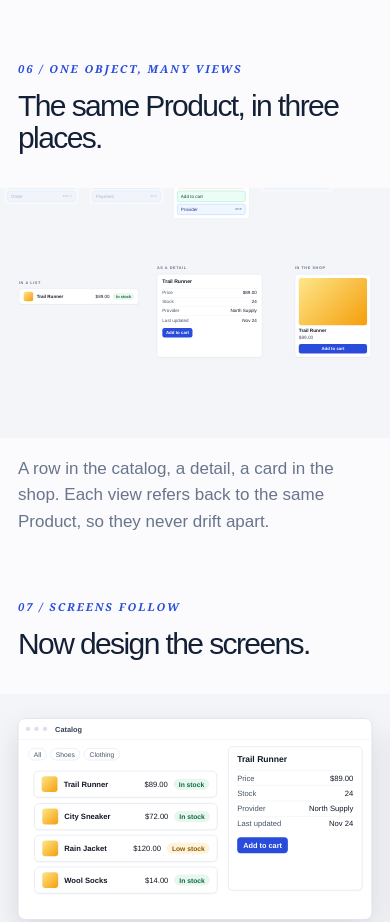
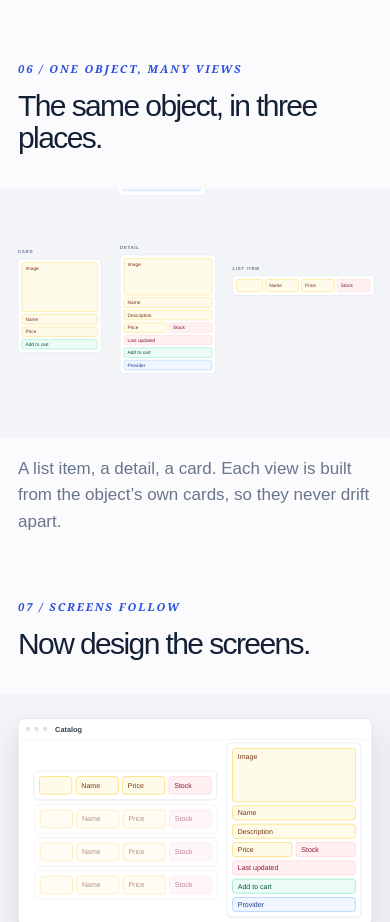
Before and after one commit to FabioGiacometti/thinkingincards, a website built with Vite: page index.html in a window 390 px wide. Shown: the part 3678-4600 px from the top of the page. Built offline with nearby package versions, Linux system fonts and the light colour scheme.

Commit message:
Story step 06: views built from card blocks grow out of their sources (Card from Order's nested Product, Detail from the whole object, List item from Provider's nested Product)
Co-Authored-By: Claude Sonnet 5.5 <noreply@anthropic.com>

```diff
--- a/index.html
+++ b/index.html
@@ -21,8 +21,8 @@ nav+.nav-actions{margin-left:0}</style><link rel="stylesheet" href="story.css"><
 <p>A Product has a name, a price and a picture. It has details people check, like stock. And it has things people do with it, like adding it to a cart.</p></article><article class="story-step"><span class="num">03 / Nest them</span><h2>Connect them the way people think about them.</h2>
 <p>An Order includes Products, so Product goes inside Order as a card. The connection is now written down, not just assumed.</p></article><article class="story-step"><span class="num">04 / Work it out together</span><h2>One model the whole team can point at.</h2>
 <p>Product, design, engineering, operations and finance discuss the same model. Questions come up early, and get settled before anyone designs a screen.</p></article><article class="story-step"><span class="num">05 / Actions and roles</span><h2>Decide what people can do, and who.</h2>
-<p>List the actions on each object, then mark which roles can take them. Questions about permissions come up now, not in review.</p></article><article class="story-step"><span class="num">06 / One object, many views</span><h2>The same Product, in three places.</h2>
-<p>A row in the catalog, a detail, a card in the shop. Each view refers back to the same Product, so they never drift apart.</p></article><article class="story-step"><span class="num">07 / Screens follow</span><h2>Now design the screens.</h2>
+<p>List the actions on each object, then mark which roles can take them. Questions about permissions come up now, not in review.</p></article><article class="story-step"><span class="num">06 / One object, many views</span><h2>The same object, in three places.</h2>
+<p>A list item, a detail, a card. Each view is built from the object’s own cards, so they never drift apart.</p></article><article class="story-step"><span class="num">07 / Screens follow</span><h2>Now design the screens.</h2>
 <p>On a structure the team already agreed on. That is the whole idea: product structure first.</p>
 <a class="button" href="https://app.thinkingin.cards/login?mode=signup">Start</a></article></div>
 <div class="story-stage-wrap" aria-hidden="true"><div class="story-stage">
--- a/story.css
+++ b/story.css
@@ -254,3 +254,22 @@ main:has(.story){overflow:clip}
 .view .shop-card .name{font-size:13px;font-weight:600}
 .view .shop-card .price{font-size:13px;color:#475569}
 .view .shop-card .btn{margin-top:4px;text-align:center}
+
+/* Views made of card blocks (like the Views in the app). While waiting on its source a view looks like that
+   source (a nested card or the whole object); in step 6 it grows into its own shape. */
+.view{transition:left var(--t) var(--ease),top var(--t) var(--ease),width var(--t) var(--ease),height var(--t) var(--ease),
+  opacity .2s ease,background .5s var(--ease),border-color .5s var(--ease)}
+.view.at-source.from-nested{background:var(--blue-bg);border-color:var(--blue-bd)}
+.view .vframe{display:flex;flex-direction:column;gap:6px;padding:8px;height:100%;transition:opacity .5s var(--ease) .25s}
+.view.at-source .vframe{opacity:0;transition-delay:0s}
+.view .vframe.vrow,.view .vrow{flex-direction:row;align-items:stretch}
+.view .vrow{display:flex;gap:6px}.view .vrow > .vb{flex:1}
+.vb{border:1px solid;border-radius:5px;min-height:24px;padding:0 8px;display:flex;align-items:center;font-size:11.5px;font-weight:500;white-space:nowrap;overflow:hidden}
+.vb.tall{flex:1;min-height:60px;align-items:flex-start;padding-top:6px}
+.vb.square{width:30px;padding:0;justify-content:center}.vb.square span{display:none}
+.vb.grow{flex:1}
+.vb-attribute{background:var(--amber-bg);border-color:var(--amber-bd);color:var(--amber-ink)}
+.vb-metadata{background:var(--rose-bg);border-color:var(--rose-bd);color:var(--rose-ink)}
+.vb-cta{background:var(--emerald-bg);border-color:var(--emerald-bd);color:var(--emerald-ink)}
+.vb-nested{background:var(--blue-bg);border-color:var(--blue-bd);color:var(--blue-ink)}
+.view.repeat{opacity:.55}
--- a/story.js
+++ b/story.js
@@ -141,7 +141,7 @@ const CAMERA = [
   { x: orderCol.x - 50, y: BOARD_Y - 30, w: productCol.x + COL_W - orderCol.x + 100, h: 400 },
   { x: 0, y: 80, w: 1200, h: 540 },
   { x: 0, y: 70, w: 1200, h: 450 },
-  { x: 40, y: 400, w: 1100, h: 450 },
+  { x: 40, y: 90, w: 1100, h: 800 },
   { x: 60, y: 540, w: 1070, h: 370 },
 ]
 // On a phone the stage is narrow: frame fewer columns so cards stay readable.
@@ -149,17 +149,33 @@ const CAMERA_MOBILE = {
   0: { x: 40, y: 175, w: 900, h: 250 },
   4: { x: 10, y: 100, w: 720, h: 530 },
   5: { x: 10, y: 90, w: 720, h: 420 },
-  6: { x: 50, y: 575, w: 1010, h: 285 },
+  6: { x: 240, y: 575, w: 880, h: 330 },
   7: { x: 60, y: 540, w: 600, h: 370 },
 }
 const CRUMB = ['Commerce', 'Commerce · Objects', 'Commerce · Objects', 'Commerce · Objects', 'Commerce · Objects',
   'Commerce · Access', 'Commerce · Views', 'Commerce · Screens']
 
-// Views of a Product (step 6) and where they land in the two screens (step 7).
+// Three Views of the Product object (step 6). Each one grows out of a manifestation on the board:
+// the Card from the Product card nested in Order, the Detail from the whole Product object, the List item
+// from the Product card nested in Provider. In step 7 they are placed on two screens.
+const cardRect = (objectId, nestedId) => {
+  const o = byId[objectId], k = o.cards.findIndex((c) => c[0] === 'nested' && c[3] === nestedId)
+  return { x: colX(o.index) + 10, y: cardTop(o, k), w: COL_W - 20, h: CARD_H }
+}
 const VIEWS = {
-  row: { s6: { x: 70, y: 650, w: 330, h: 44 }, s7: { x: 96, y: 646, w: 300, h: 44 } },
-  detail: { s6: { x: 450, y: 610, w: 290, h: 230 }, s7: { x: 414, y: 606, w: 220, h: 236 } },
-  summary: { s6: { x: 830, y: 610, w: 210, h: 230 }, s7: { x: 724, y: 606, w: 180, h: 236 } },
+  card: { from: () => cardRect('order', 'product'), nested: true,
+    s6: { x: 255, y: 610, w: 200, h: 226 }, s7: { x: 724, y: 606, w: 180, h: 226 } },
+  detail: { from: () => ({ x: colX(2), y: BOARD_Y, w: COL_W, h: colHeight(byId.product) + 2 }), nested: false,
+    s6: { x: 500, y: 600, w: 230, h: 286 }, s7: { x: 412, y: 600, w: 220, h: 286 } },
+  list: { from: () => cardRect('provider', 'product'), nested: true,
+    s6: { x: 770, y: 650, w: 340, h: 48 }, s7: { x: 96, y: 646, w: 300, h: 48 } },
+}
+// A View is made of blocks that stand for the object's cards, like the Views in the app
+const block = (type, label, extra = '') => `<div class="vb vb-${type}${extra}"><span>${label}</span></div>`
+const VIEW_HTML = {
+  card: `<div class="vframe">${block('attribute', 'Image', ' tall')}${block('attribute', 'Name')}${block('attribute', 'Price')}${block('cta', 'Add to cart')}</div>`,
+  detail: `<div class="vframe">${block('attribute', 'Image', ' tall')}${block('attribute', 'Name')}${block('attribute', 'Description')}<div class="vrow">${block('attribute', 'Price')}${block('metadata', 'Stock')}</div>${block('metadata', 'Last updated')}${block('cta', 'Add to cart')}${block('nested', 'Provider')}</div>`,
+  list: `<div class="vframe vrow">${block('attribute', 'Image', ' square')}${block('attribute', 'Name', ' grow')}${block('attribute', 'Price')}${block('metadata', 'Stock')}</div>`,
 }
 
 const el = (tag, cls, html) => { const n = document.createElement(tag); if (cls) n.className = cls; if (html != null) n.innerHTML = html; return n }
@@ -245,43 +261,30 @@ function build(world, uid = '') {
   for (const n of cols.product.querySelectorAll('.card:not(.ghost-card):not(.nested)')) flyer.querySelector('.col-cards').append(n.cloneNode(true))
   world.append(flyer)
 
-  // Views: right-angled dashed links from the Product object to each of its views
+  // Views (no connecting lines: each view visibly grows out of its source)
   const viewLinks = svg('view-links')
-  const source = byId.product, ox = colX(source.index) + COL_W / 2, oy = BOARD_Y + colHeight(source)
-  for (const v of Object.values(VIEWS)) {
-    const p = document.createElementNS(svgNS, 'path'), tx = v.s6.x + v.s6.w / 2, ty = v.s6.y - 28, my = oy + 40
-    p.setAttribute('d', roundedPath([{ x: ox, y: oy }, { x: ox, y: my }, { x: tx, y: my }, { x: tx, y: ty }], 12))
-    viewLinks.append(p)
-  }
   world.append(viewLinks)
-  const labels = {
-    row: el('div', 'view-label', 'In a list'), detail: el('div', 'view-label', 'As a detail'), summary: el('div', 'view-label', 'In the shop'),
-  }
-  const thumb = '<i class="thumb"></i>'
-  const views = {
-    row: el('div', 'view', `<div class="row">${thumb}<b>Trail Runner</b><span class="sp"></span><span>$89.00</span><span class="pill">In stock</span></div>`),
-    detail: el('div', 'view', `<div class="detail"><h5>Trail Runner</h5><div class="field">Price<b>$89.00</b></div><div class="field">Stock<b>24</b></div><div class="field">Provider<b>North Supply</b></div><div class="field">Last updated<b>Nov 24</b></div><span class="btn">Add to cart</span></div>`),
-    summary: el('div', 'view', `<div class="shop-card"><div class="picture"></div><div class="name">Trail Runner</div><div class="price">$89.00</div><span class="btn">Add to cart</span></div>`),
-  }
-  for (const [k, v] of Object.entries(views)) {
-    const p = VIEWS[k].s6, l = labels[k]
-    l.style.left = p.x + 'px'; l.style.top = (p.y - 22) + 'px'
-    world.append(l, v)
+  const labels = { card: el('div', 'view-label', 'Card'), detail: el('div', 'view-label', 'Detail'), list: el('div', 'view-label', 'List item') }
+  const views = {}
+  for (const [k, v] of Object.entries(VIEWS)) {
+    views[k] = el('div', `view view-${k}`, VIEW_HTML[k])
+    labels[k].style.left = v.s6.x + 'px'; labels[k].style.top = (v.s6.y - 22) + 'px'
+    world.append(labels[k], views[k])
   }
 
-  // Screens: a catalog (list + detail) and the shop
+  // Screens place those views: the Catalog shows the list (repeated) and the detail; the Shop shows cards
   const screens = {
-    catalog: el('div', 'screen', `<div class="screen-bar"><i></i><i></i><i></i><span>Catalog</span></div><div class="chips"><em>All</em><em>Shoes</em><em>Clothing</em></div>`),
+    catalog: el('div', 'screen', `<div class="screen-bar"><i></i><i></i><i></i><span>Catalog</span></div>`),
     shop: el('div', 'screen', `<div class="screen-bar"><i></i><i></i><i></i><span>Shop</span></div>`),
   }
-  Object.assign(screens.catalog.style, { left: '70px', top: '560px', width: '580px', height: '330px' })
-  Object.assign(screens.shop.style, { left: '700px', top: '560px', width: '420px', height: '330px' })
+  Object.assign(screens.catalog.style, { left: '70px', top: '560px', width: '580px', height: '340px' })
+  Object.assign(screens.shop.style, { left: '700px', top: '560px', width: '420px', height: '340px' })
   const extras = []
-  const rowHtml = (top, name, price, st) => `<div class="view" style="position:absolute;left:26px;width:300px;height:44px;top:${top}px"><div class="row">${thumb}<b>${name}</b><span class="sp"></span><span>${price}</span><span class="pill" ${st !== 'In stock' ? 'style="background:#fff4db;color:#8a5a00"' : ''}>${st}</span></div></div>`
-  const more = el('div', 'extra', rowHtml(138, 'City Sneaker', '$72.00', 'In stock') + rowHtml(190, 'Rain Jacket', '$120.00', 'Low stock') + rowHtml(242, 'Wool Socks', '$14.00', 'In stock'))
+  const repeat = (top) => `<div class="view view-list repeat" style="position:absolute;left:26px;width:300px;height:48px;top:${top}px">${VIEW_HTML.list}</div>`
+  const more = el('div', 'extra', repeat(140) + repeat(194) + repeat(248))
   more.style.left = '0'; more.style.top = '0'
   screens.catalog.append(more); extras.push(more)
-  const other = el('div', 'extra', `<div class="view" style="position:relative;width:180px;height:236px"><div class="shop-card"><div class="picture alt"></div><div class="name">City Sneaker</div><div class="price">$72.00</div><span class="btn">Add to cart</span></div></div>`)
+  const other = el('div', 'extra', `<div class="view view-card repeat" style="position:relative;width:180px;height:226px">${VIEW_HTML.card}</div>`)
   Object.assign(other.style, { left: '216px', top: '46px' })
   screens.shop.append(other); extras.push(other)
   world.prepend(screens.catalog, screens.shop)
@@ -488,11 +491,13 @@ function render(step, parts, world, stage, chromeCrumb, roles) {
 
   roles.classList.toggle('is-on', step === 5)
 
-  viewLinks.classList.toggle('is-off', step !== 6)
+  viewLinks.classList.add('is-off')
   for (const [k, v] of Object.entries(views)) {
-    const p = step >= 7 ? VIEWS[k].s7 : VIEWS[k].s6
+    const spec = VIEWS[k], p = step >= 7 ? spec.s7 : step === 6 ? spec.s6 : spec.from()
     Object.assign(v.style, { left: p.x + 'px', top: p.y + 'px', width: p.w + 'px', height: p.h + 'px' })
     v.classList.toggle('is-off', step < 6)
+    v.classList.toggle('at-source', step < 6)
+    v.classList.toggle('from-nested', spec.nested)
     labels[k].classList.toggle('is-off', step !== 6)
   }
   for (const s of Object.values(screens)) s.classList.toggle('is-off', step < 7)
```
